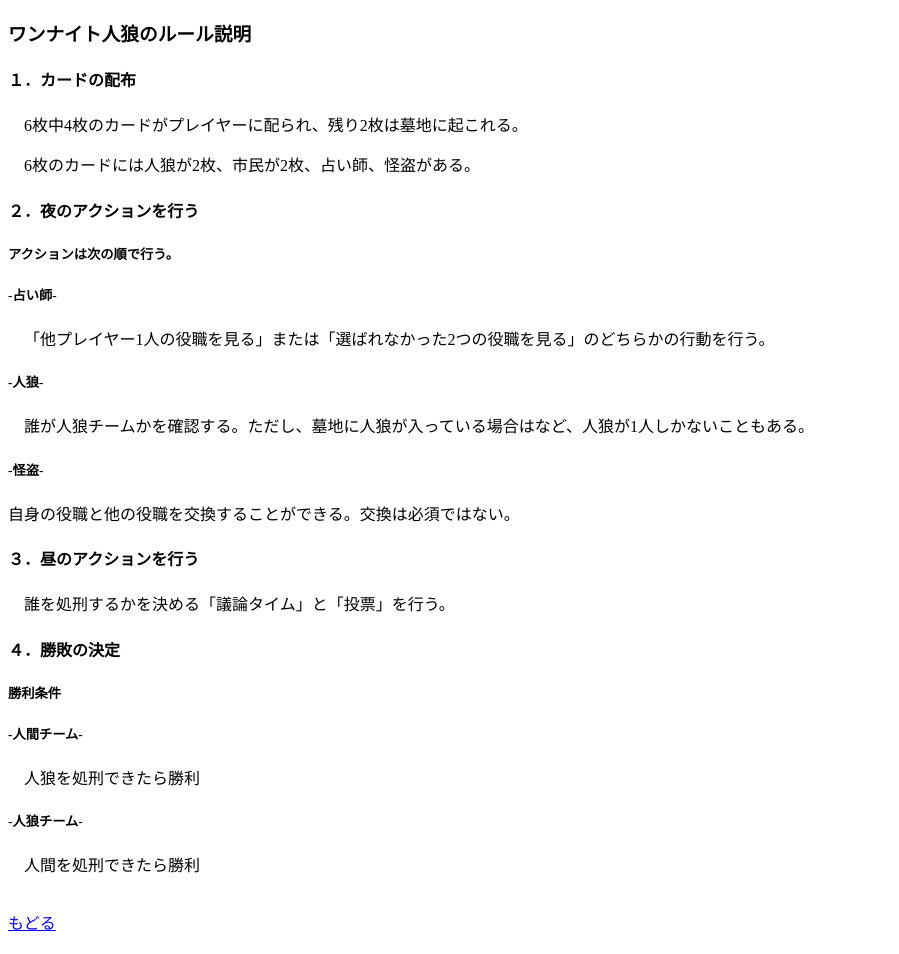
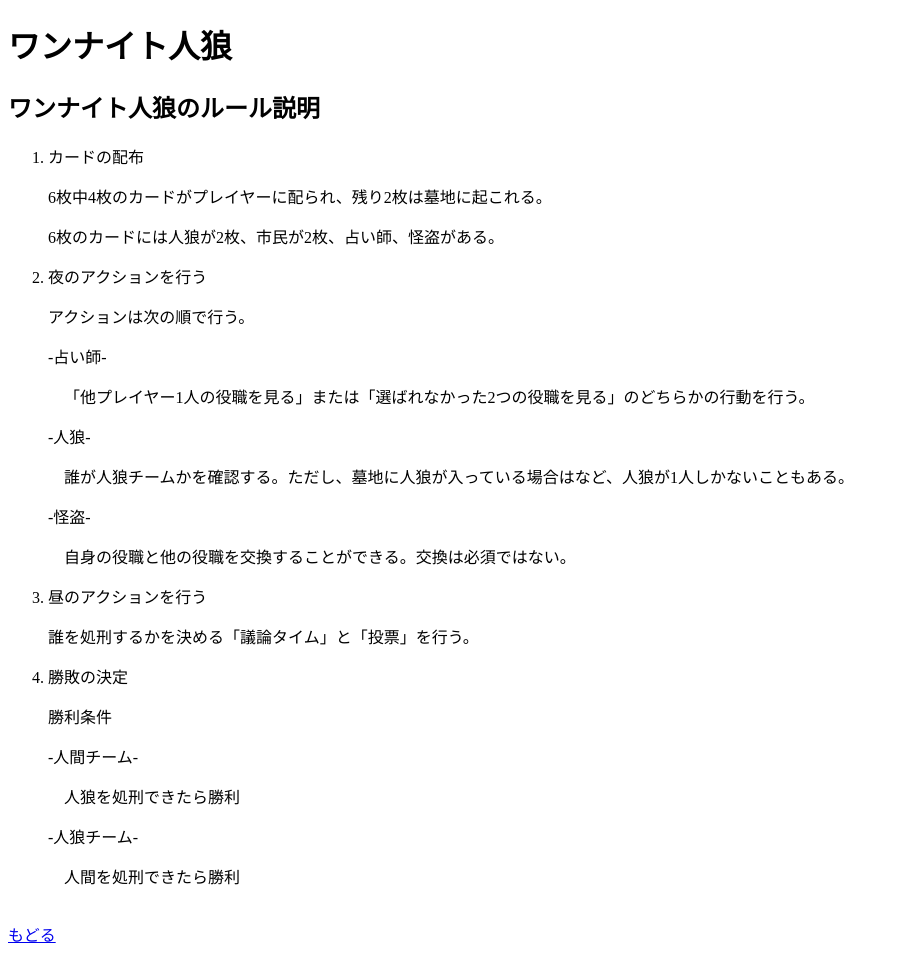
Before and after one commit to e1b21090/team5, a Spring Boot app: page /rules in a window 1280 px wide. Shown: the whole page, without its empty margins (0-899 px from the left). Before the commit the page ends 931 px from the top, so only its background shows below. Run offline with Spring Boot 4, Linux system fonts and the light colour scheme; some of the project's set-up classes (security, data sources, template engines, error pages and the like) are left out, and stand-ins take their place; some libraries are stand-ins or nearby versions.

Commit message:
result.htmlの変更

```diff
--- a/src/main/resources/templates/rules.html
+++ b/src/main/resources/templates/rules.html
@@ -7,64 +7,62 @@
 </head>
 
 <body>
-  <h3>ワンナイト人狼のルール説明</h3>
-  <h4>１．カードの配布</h4>
-  <p>&emsp;6枚中4枚のカードがプレイヤーに配られ、残り2枚は墓地に起これる。</p>
-  <p>&emsp;6枚のカードには人狼が2枚、市民が2枚、占い師、怪盗がある。</p>
-  <h4>２．夜のアクションを行う</h4>
+  <header>
+    <div class="header">
+      <div class="head-title">
+        <h1>ワンナイト人狼</h1>
+      </div>
+  </header>
+  <main>
+    <h2>ワンナイト人狼のルール説明</h2>
+    <ol>
+      <li>カードの配布</li>
+      <p>6枚中4枚のカードがプレイヤーに配られ、残り2枚は墓地に起これる。</p>
+      <p>6枚のカードには人狼が2枚、市民が2枚、占い師、怪盗がある。</p>
+      <li>夜のアクションを行う</li>
       <tr>
-    <h5>アクションは次の順で行う。</h5>
+        <p>アクションは次の順で行う。</p>
       </tr>
       <tr>
-    <td>
-      <h5>-占い師-</h5>
-    </td>
+        <th>-占い師-</th>
         <td>
           <p>&emsp;「他プレイヤー1人の役職を見る」または「選ばれなかった2つの役職を見る」のどちらかの行動を行う。</p>
         </td>
       </tr>
       <tr>
-    <td>
-      <h5>-人狼-</h5>
-    </td>
+        <th>-人狼-</th>
         <td>
           <p>&emsp;誰が人狼チームかを確認する。ただし、墓地に人狼が入っている場合はなど、人狼が1人しかないこともある。</p>
         </td>
       </tr>
       <tr>
+        <th>-怪盗-</th>
         <td>
-      <h5>-怪盗-</h5>
-    </td>
-    <td>
-      <p>自身の役職と他の役職を交換することができる。交換は必須ではない。</p>
+          <p>&emsp;自身の役職と他の役職を交換することができる。交換は必須ではない。</p>
         </td>
       </tr>
-  <h4>３．昼のアクションを行う</h4>
-  <p>&emsp;誰を処刑するかを決める「議論タイム」と「投票」を行う。</p>
-  <h4>４．勝敗の決定</h4>
+      <li>昼のアクションを行う</li>
+      <p>誰を処刑するかを決める「議論タイム」と「投票」を行う。</p>
+      <li>勝敗の決定</li>
       <tr>
-    <h5>勝利条件</h5>
+        <p>勝利条件</p>
       </tr>
       <tr>
-    <td>
-      <h5>-人間チーム-</h5>
-    </td>
+        <th>-人間チーム-</th>
         <td>
           <p>&emsp;人狼を処刑できたら勝利</p>
         </td>
       </tr>
       <tr>
-    <td>
-      <h5>-人狼チーム-</h5>
-    </td>
+        <th>-人狼チーム-</th>
         <td>
           <p>&emsp;人間を処刑できたら勝利</p>
         </td>
       </tr>
+    </ol>
     <br />
-  <div>
-    <a href="/entry">もどる</a>
-  </div>
+    <a href=/entry>もどる</a>
+  </main>
 
 
 </body>
```
Lines whose indentation alone changed are shown as unchanged.
